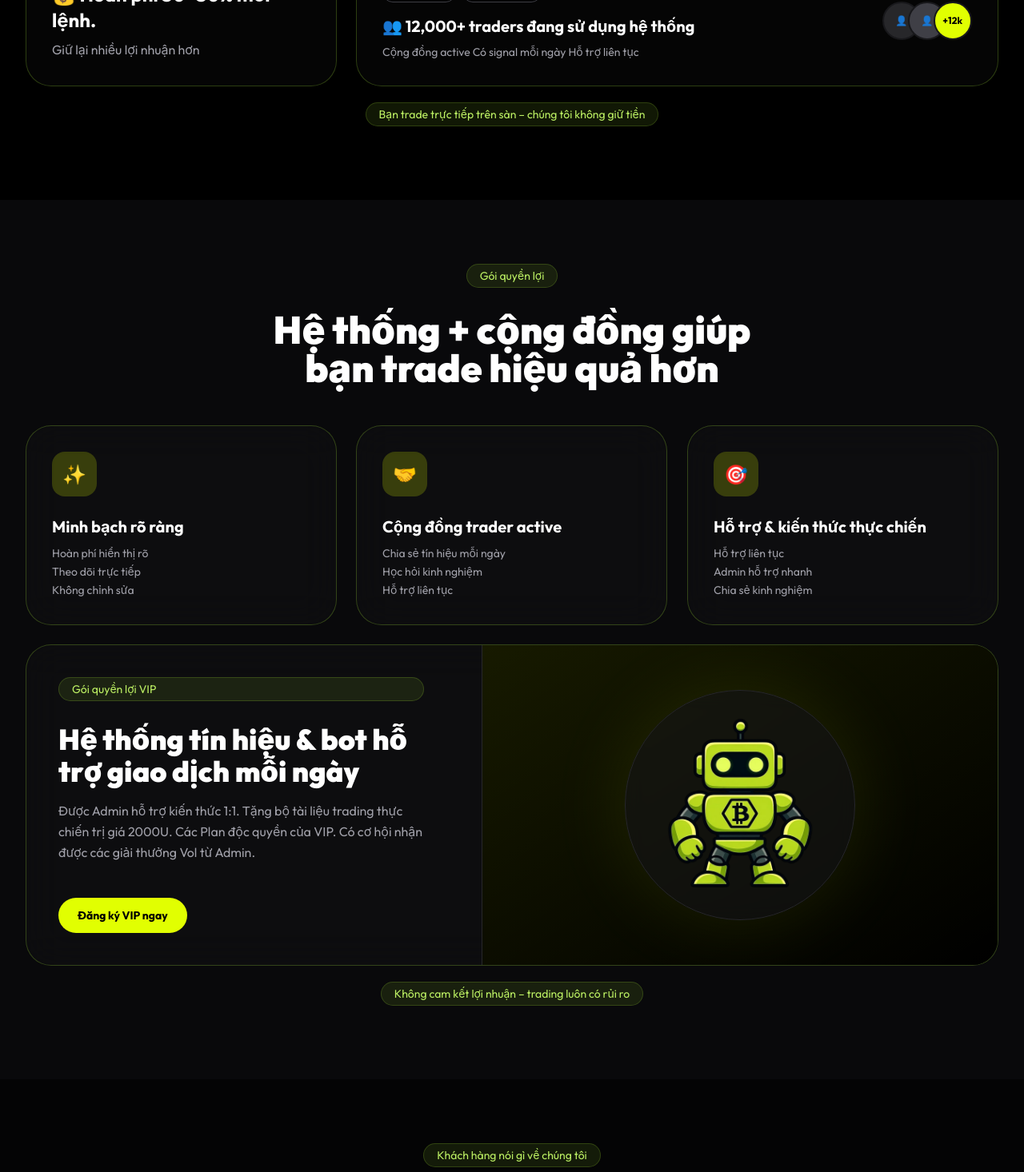
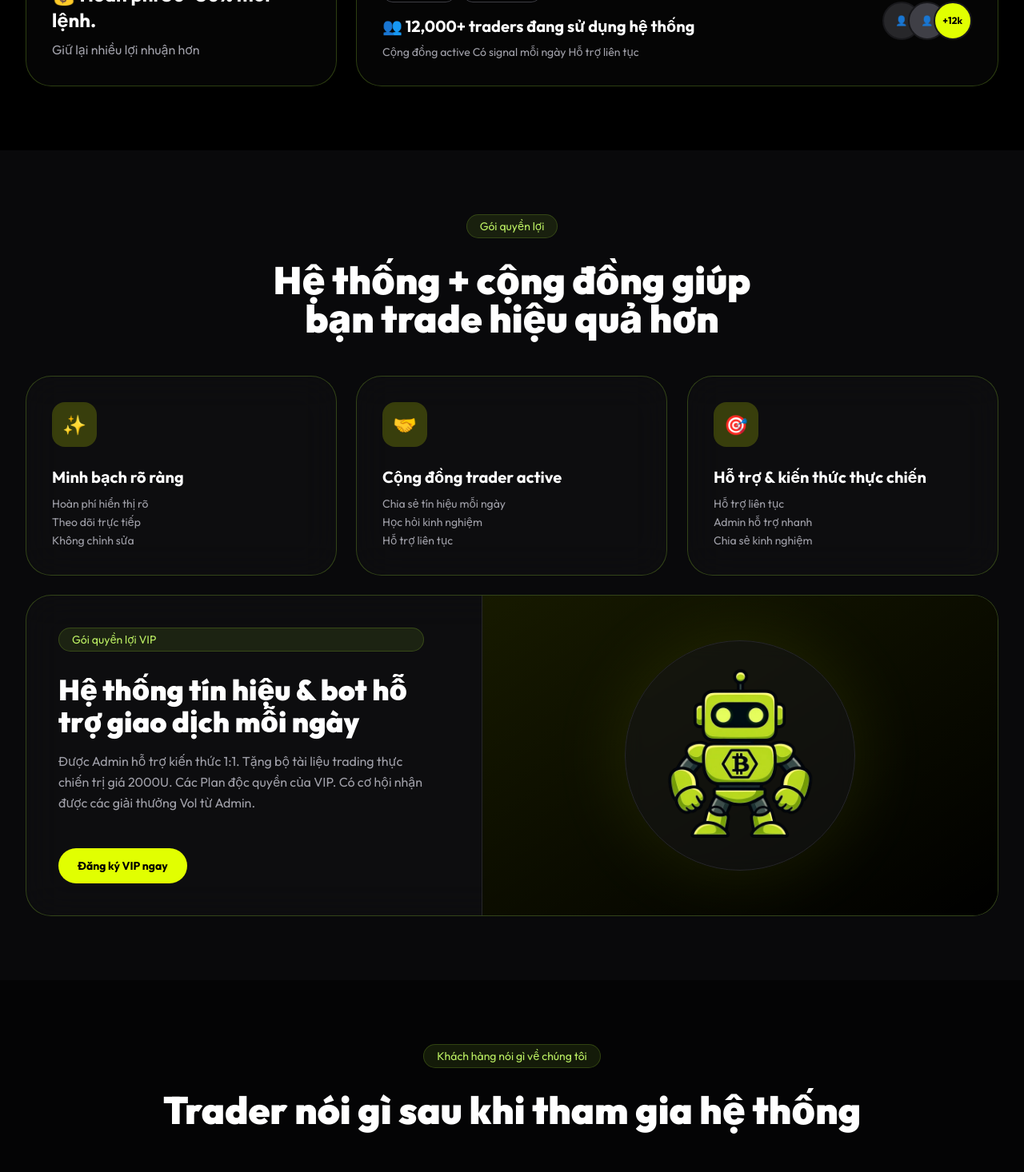
Before and after one commit to Tio-dev71/tls1, a React (Create React App) app: page / in a window 1280 px wide. Shown: the part 2698-4164 px from the top of the page at 80% size. Built offline with nearby package versions, Linux system fonts and the light colour scheme.

Commit message:
updateUIver2

```diff
--- a/src/components/BenefitsSection.jsx
+++ b/src/components/BenefitsSection.jsx
@@ -58,9 +58,6 @@ export default function BenefitsSection() {
             </div>
           </div>
         </Reveal>
-        <Reveal className="mt-5 text-center flex flex-col items-center">
-          <SectionBadge>Không cam kết lợi nhuận – trading luôn có rủi ro</SectionBadge>
-        </Reveal>
       </Container>
     </section>
   );
--- a/src/components/FeaturesSection.jsx
+++ b/src/components/FeaturesSection.jsx
@@ -61,10 +61,6 @@ export default function FeaturesSection() {
             </Reveal>
           </div>
         </div>
-
-        <Reveal className="mt-5 flex flex-col items-center text-center">
-          <SectionBadge>Bạn trade trực tiếp trên sàn – chúng tôi không giữ tiền</SectionBadge>
-        </Reveal>
       </Container>
     </section>
   );
```
